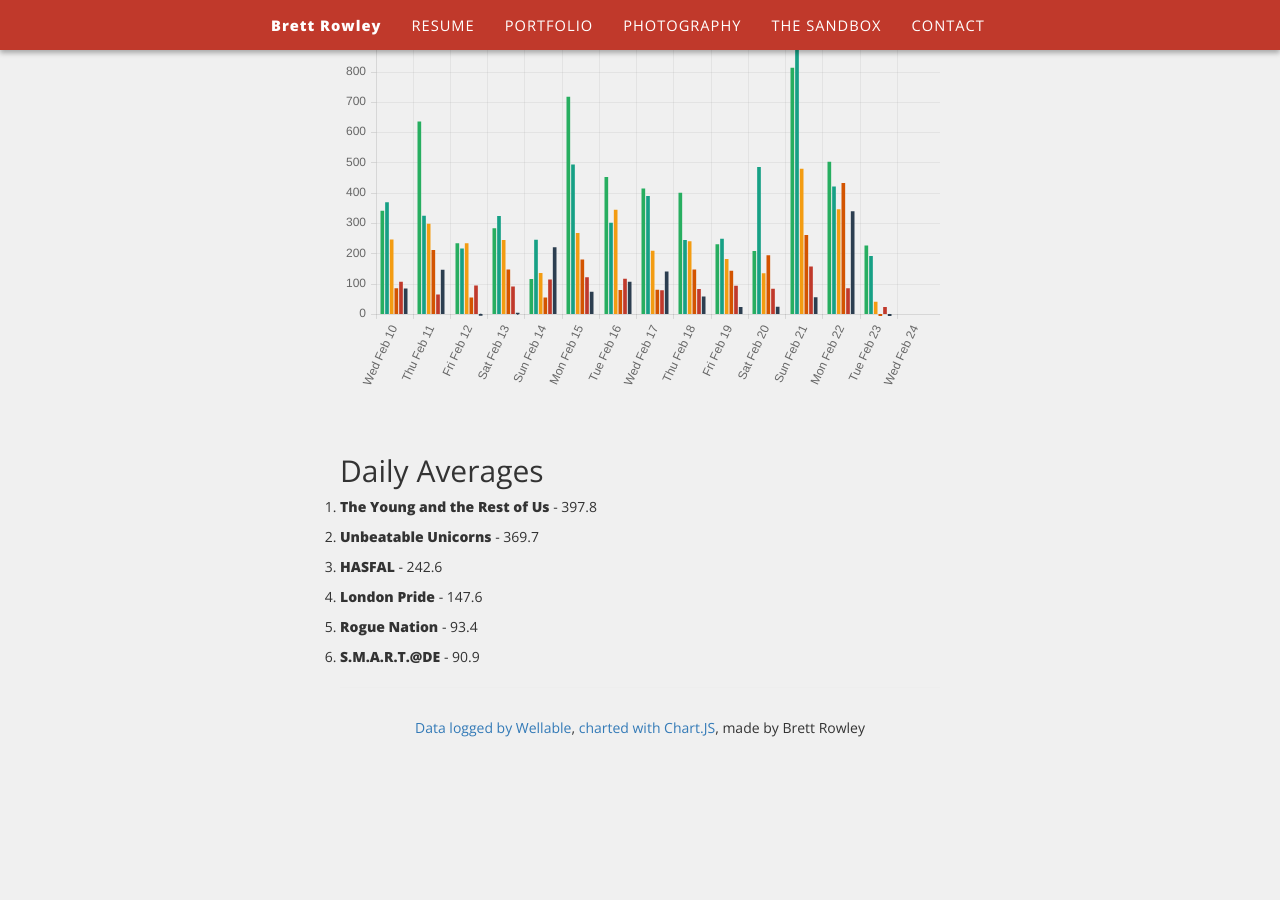
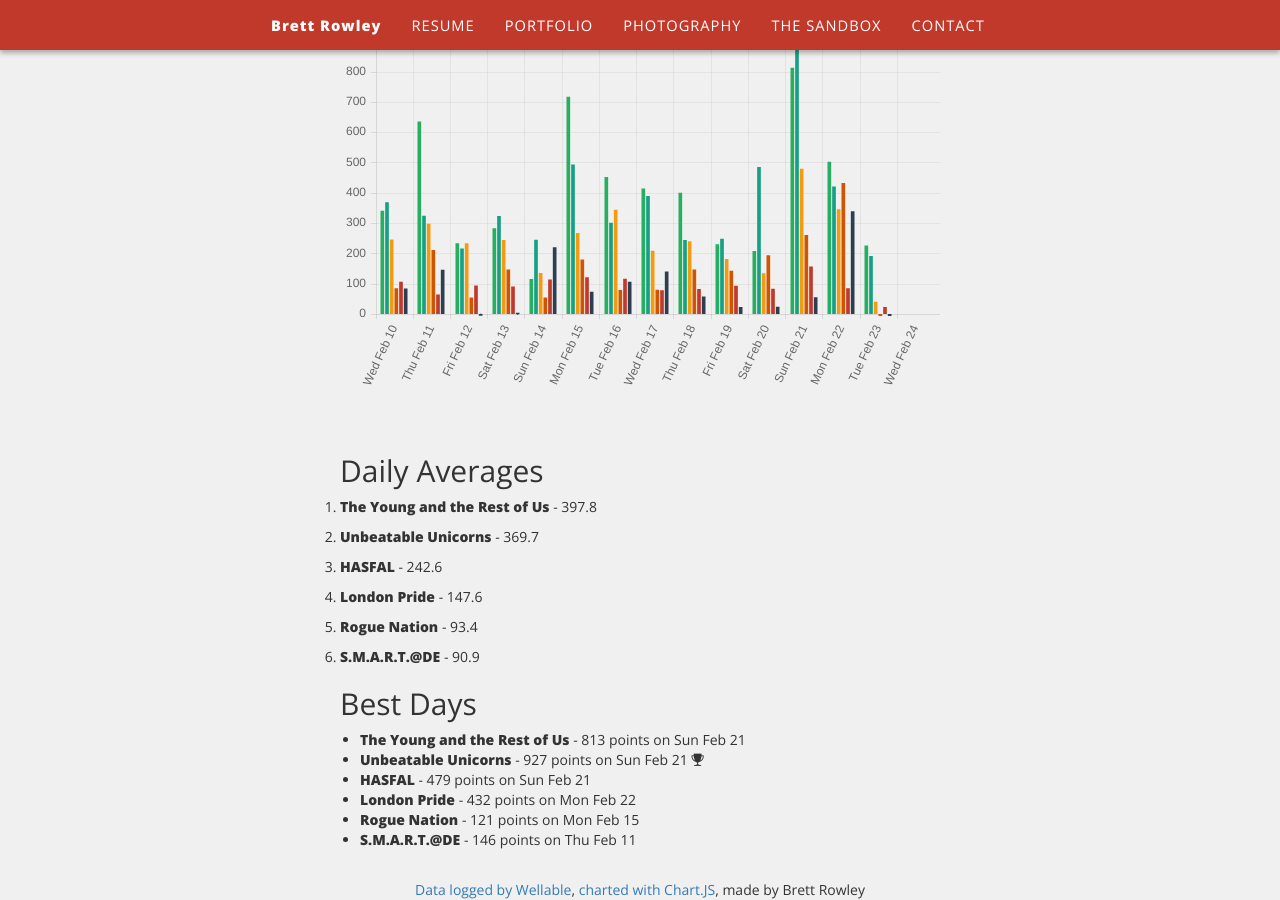
Before and after one commit to brettrowley/brettrowley.github.io, a Jekyll site: the page built from sandbox/wellable/results.html, in a window 1280 px wide and 900 px high, scrolled down 1341 px. Built offline with Jekyll 4.4.1, drawn with Linux system fonts in a browser that asks for light colours; some web fonts are replaced; before the commit the page ends 2079 px from its top, so only the background shows below that.

Commit message:
Added "Best Days" section

```diff
--- a/sandbox/wellable/results.html
+++ b/sandbox/wellable/results.html
@@ -172,7 +172,15 @@ $(document).ready(function(){
 			<li><strong>Rogue Nation</strong> - 93.4</li>
 			<li><strong>S.M.A.R.T.@DE</strong> - 90.9</li>
 		</ol>
-		<hr>
+		<h2>Best Days</h2>
+		<ul>
+			<li><strong>The Young and the Rest of Us</strong> - 813 points on Sun Feb 21</li>
+			<li><strong>Unbeatable Unicorns</strong> - 927 points on Sun Feb 21 <i class="ion-trophy"></i></li>
+			<li><strong>HASFAL</strong> - 479 points on Sun Feb 21</li>
+			<li><strong>London Pride</strong> - 432 points on Mon Feb 22</li>
+			<li><strong>Rogue Nation</strong> - 121 points on Mon Feb 15</li>
+			<li><strong>S.M.A.R.T.@DE</strong> - 146 points on Thu Feb 11</li>
+		</ul>
 	</div>
 
 	<div id="footer">
```
